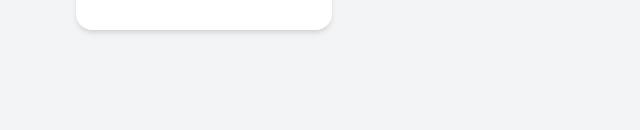
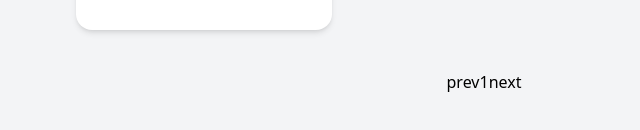
Before and after one commit to PraneethBunny123/All-App, a React (Vite) app: page / in a window 1280 px wide. Shown: the part 248-378 px from the top of the page, without its empty margins (156-796 px from the left). Built offline with nearby package versions, Linux system fonts and the light colour scheme.

Commit message:
Added buttons to change page numbers

```diff
--- a/src/project-apps/QuizApp/FlashcardApp.jsx
+++ b/src/project-apps/QuizApp/FlashcardApp.jsx
@@ -32,6 +32,11 @@ export default function FlashcardApp() {
                     return <Flashcard key={question.id} question={question}/>
                 })}
             </div>
+            <div>
+                <button>prev</button>
+                <button>{currentPage}</button>
+                <button>next</button>
+            </div>
         </div>
     )
 }
```
